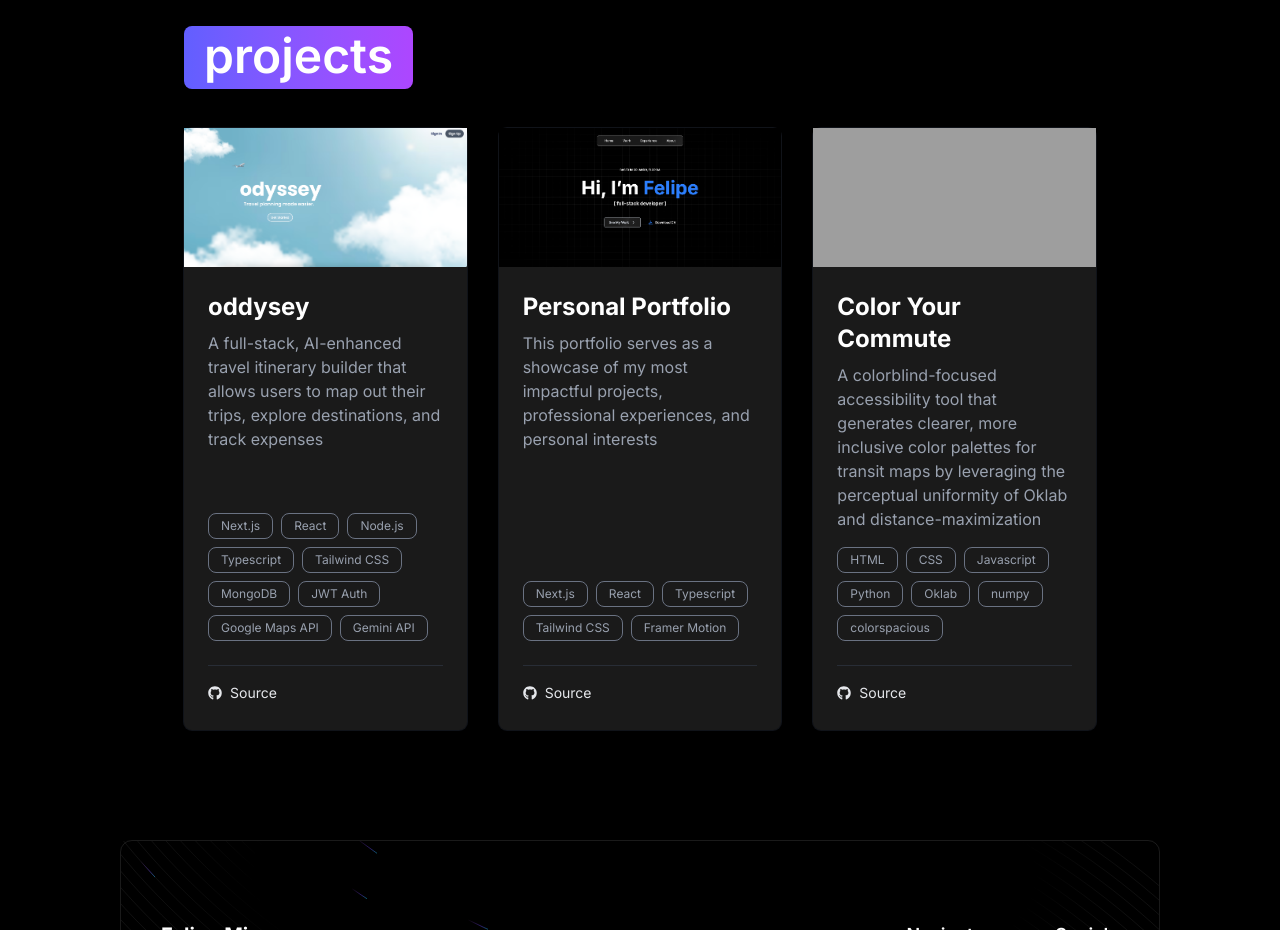
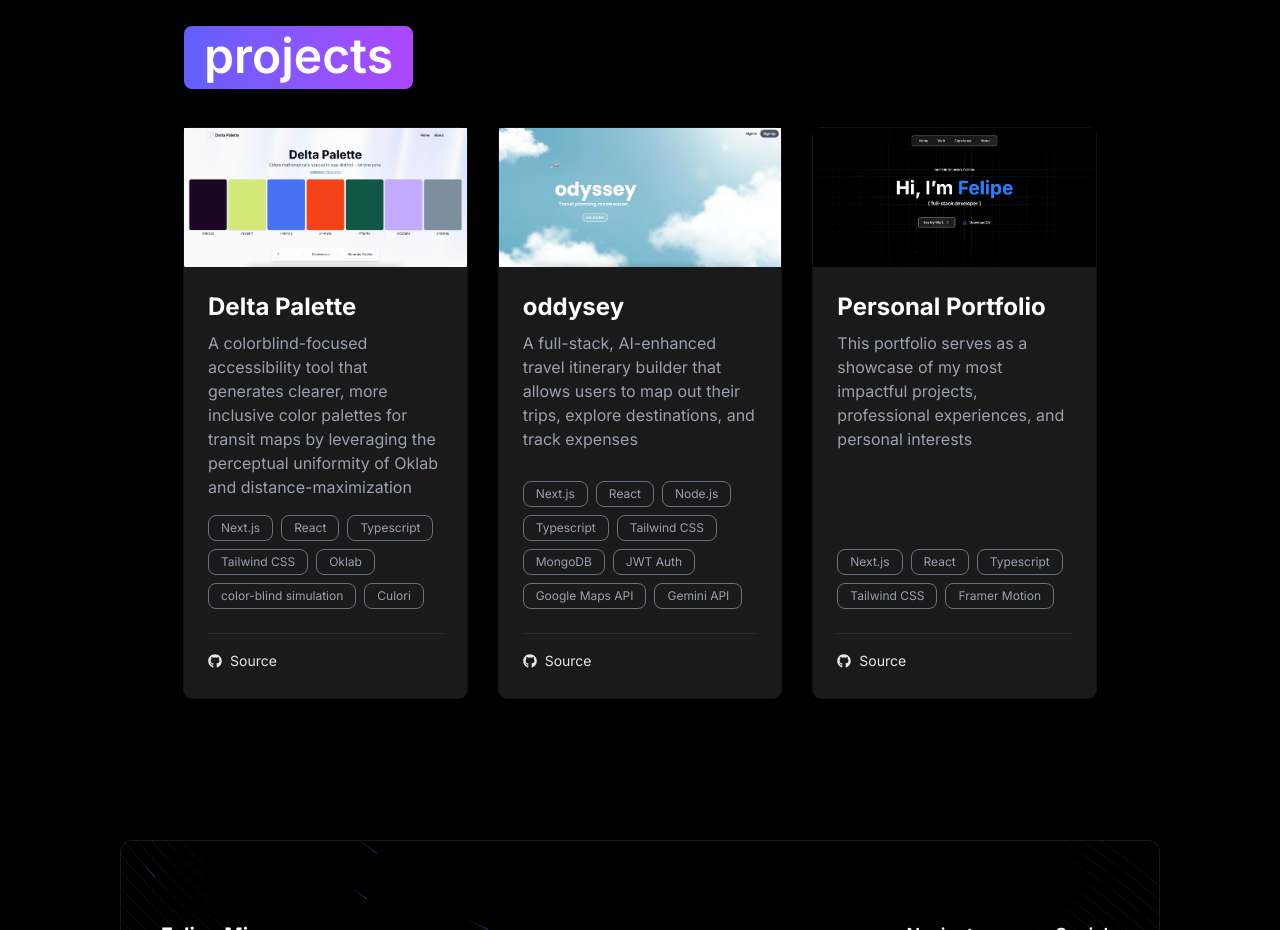
Before and after one commit to xxfmin/personal-portfolio, a Next.js app: page / in a window 1280 px wide. Shown: the part 2400-3330 px from the top of the page. Built offline with nearby package versions, Linux system fonts and the light colour scheme; grey boxes are pictures that could not be loaded.

Commit message:
added delta-palette project

```diff
--- a/data/index.ts
+++ b/data/index.ts
@@ -58,6 +58,23 @@ export interface Project {
 
 export const projects: Project[] = [
   {
+    title: "Delta Palette",
+    description:
+      "A colorblind-focused accessibility tool that generates clearer, more inclusive color palettes for transit maps by leveraging the perceptual uniformity of Oklab and distance-maximization",
+    imageSrc: "/img/projects/delta-palette.png",
+    tags: [
+      "Next.js",
+      "React",
+      "Typescript",
+      "Tailwind CSS",
+      "Oklab",
+      "color-blind simulation",
+      "Culori",
+    ],
+    website: "https://delta-palette.vercel.app/",
+    github: "https://github.com/xxfmin/delta-palette",
+  },
+  {
     title: "oddysey",
     description:
       "A full-stack, AI-enhanced travel itinerary builder that allows users to map out their trips, explore destinations, and track expenses",
@@ -84,23 +101,6 @@ export const projects: Project[] = [
     tags: ["Next.js", "React", "Typescript", "Tailwind CSS", "Framer Motion"],
     website: "/",
     github: "https://github.com/xxfmin/personal-portfolio",
-  },
-  {
-    title: "Color Your Commute",
-    description:
-      "A colorblind-focused accessibility tool that generates clearer, more inclusive color palettes for transit maps by leveraging the perceptual uniformity of Oklab and distance-maximization",
-    imageSrc: "/img/projects/coloryourcommute.png",
-    tags: [
-      "HTML",
-      "CSS",
-      "Javascript",
-      "Python",
-      "Oklab",
-      "numpy",
-      "colorspacious",
-    ],
-    website: "https://fsu-urop-2023.github.io/Coloring-Transit-Maps/",
-    github: "https://github.com/xxfmin/Coloring-Transit-Maps",
   },
 ];
 
```
